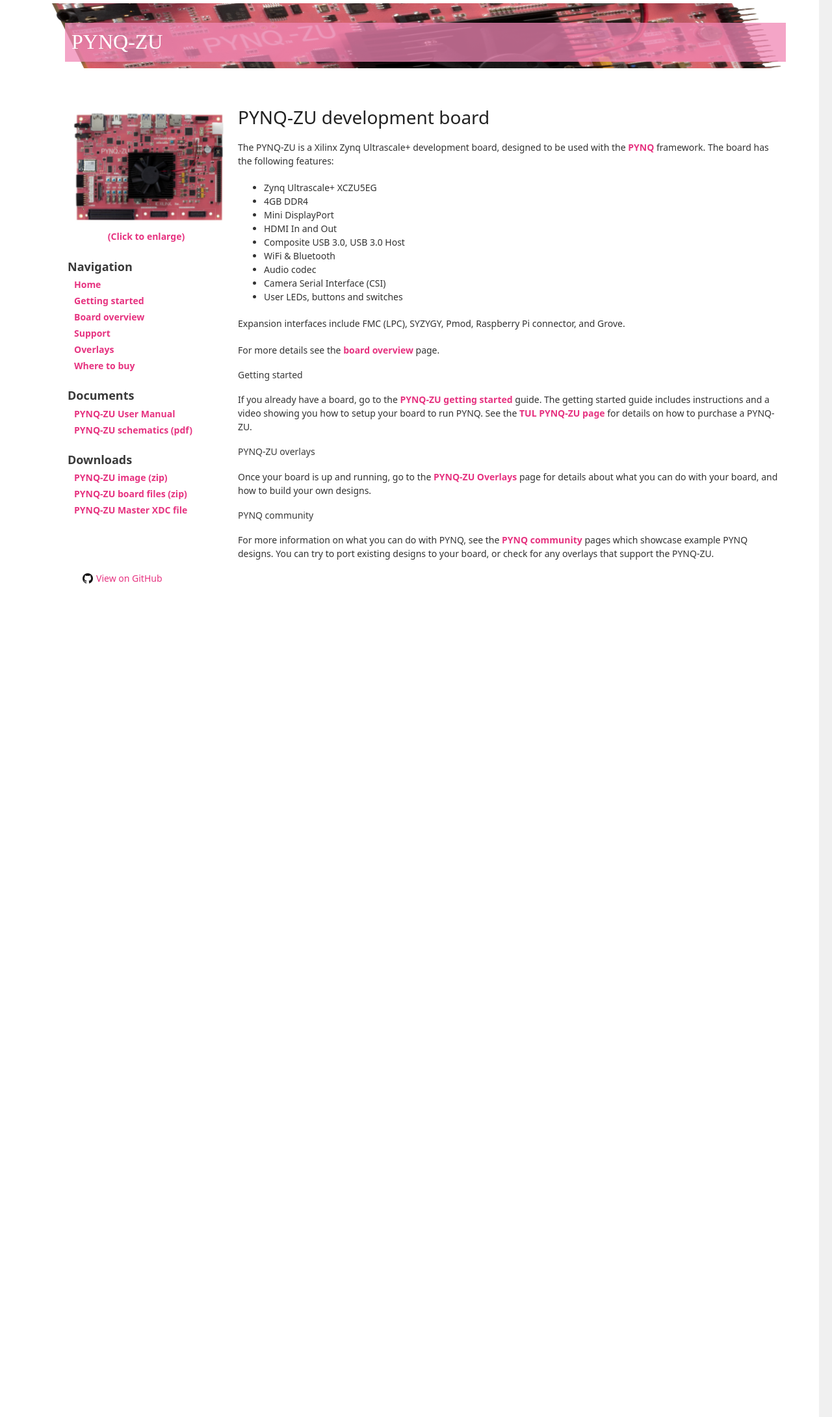
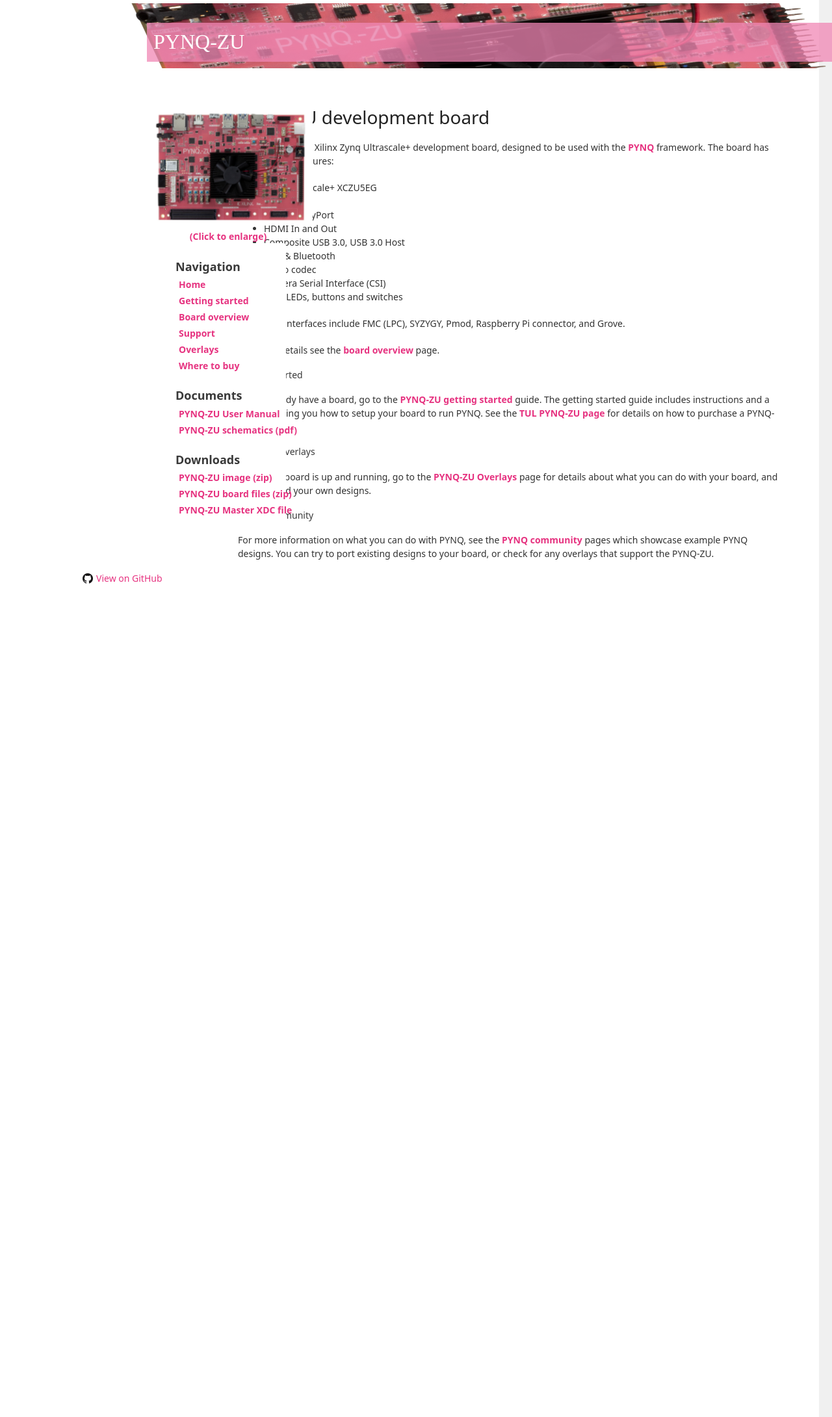
Before and after one commit to Xilinx/PYNQ-ZU, a Jekyll site: the page built from docs/index.md, in a window 1280 px wide. Shown: the whole page at 65% size. Built offline with Jekyll 4.4.1, drawn with Linux system fonts in a browser that asks for light colours; nearby versions of some CDN libraries; our own code applies the rules of GitHub Pages for plain Markdown files.

Commit message:
Update default.html

```diff
--- a/docs/_layouts/default.html
+++ b/docs/_layouts/default.html
@@ -15,6 +15,7 @@
 </head>
 
 <body>
+  <div class="wrapper">
     <section class="pynqbanner">
       <div class="pynq_container">
         <img class="pynq_background" src="./images/banner.png">
@@ -64,7 +65,6 @@
     </div>
     </section>
 
-    <div class="wrapper">
             <section class="text">
                 {{ content }}
             </section>
```
Lines whose indentation alone changed are shown as unchanged.
